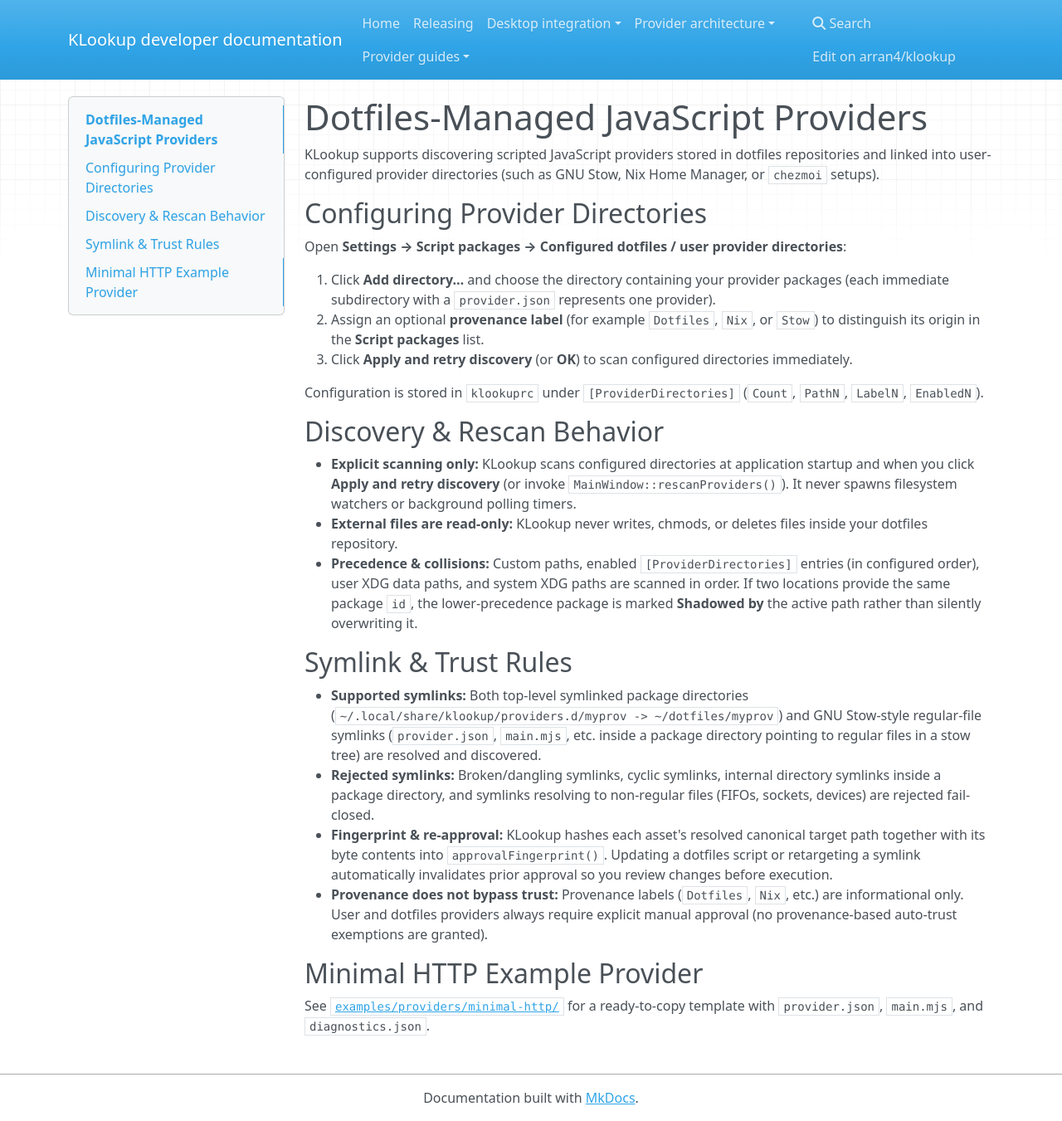
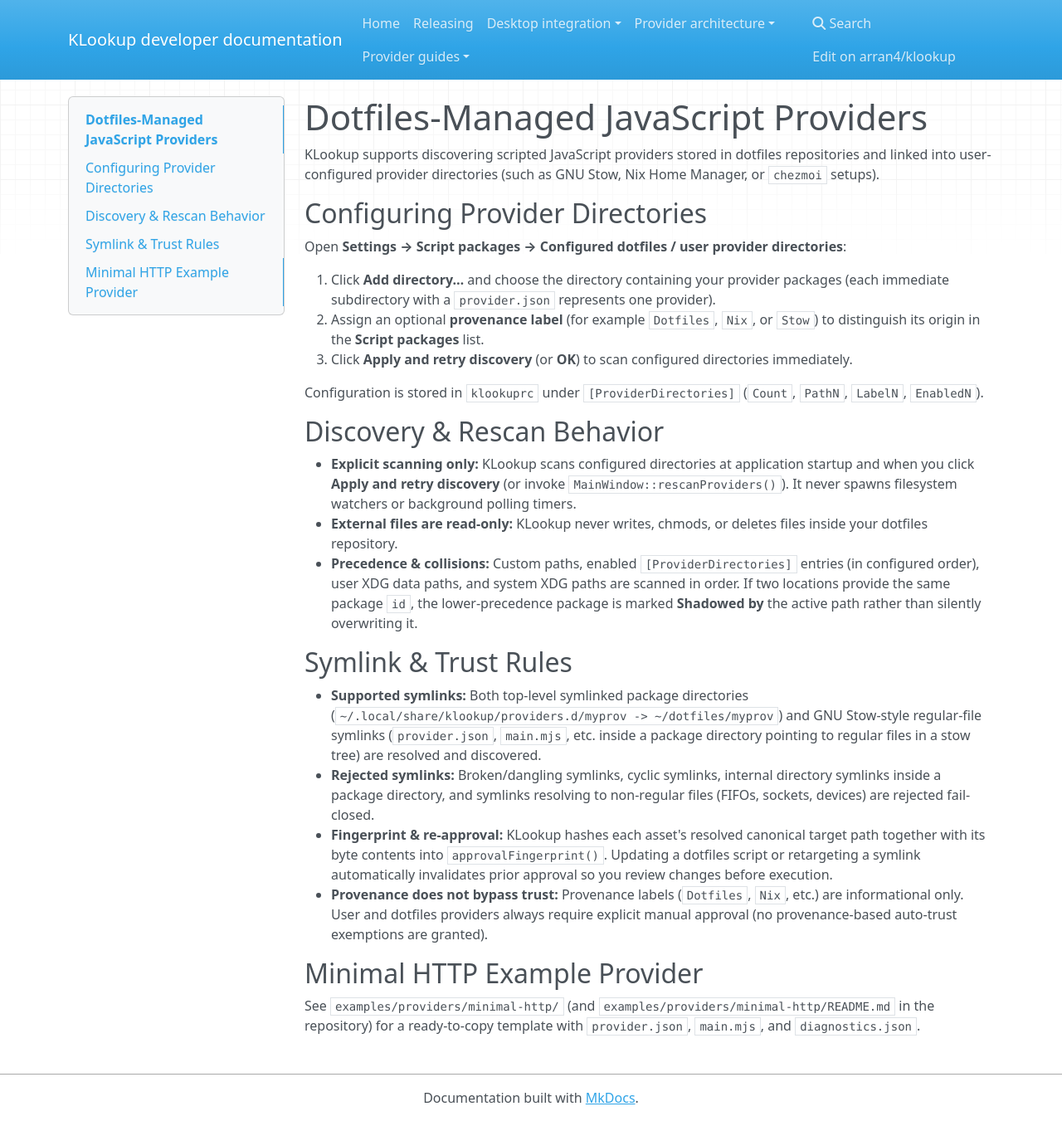
Before and after one commit to arran4/klookup, an MkDocs documentation site: the page built from docs/dotfiles-providers.md, in a window 1280 px wide and 1351 px high. Shown: the whole window at 83% size. Built offline with MkDocs 1.6.1, drawn with Linux system fonts in a browser that asks for light colours; nearby versions of some CDN libraries.

Commit message:
docs(dotfiles): avoid external relative link in mkdocs strict build

```diff
--- a/docs/dotfiles-providers.md
+++ b/docs/dotfiles-providers.md
@@ -30,4 +30,4 @@ Configuration is stored in `klookuprc` under `[ProviderDirectories]` (`Count`, `
 
 ## Minimal HTTP Example Provider
 
-See [`examples/providers/minimal-http/`](../examples/providers/minimal-http/README.md) for a ready-to-copy template with `provider.json`, `main.mjs`, and `diagnostics.json`.
+See `examples/providers/minimal-http/` (and `examples/providers/minimal-http/README.md` in the repository) for a ready-to-copy template with `provider.json`, `main.mjs`, and `diagnostics.json`.
```
